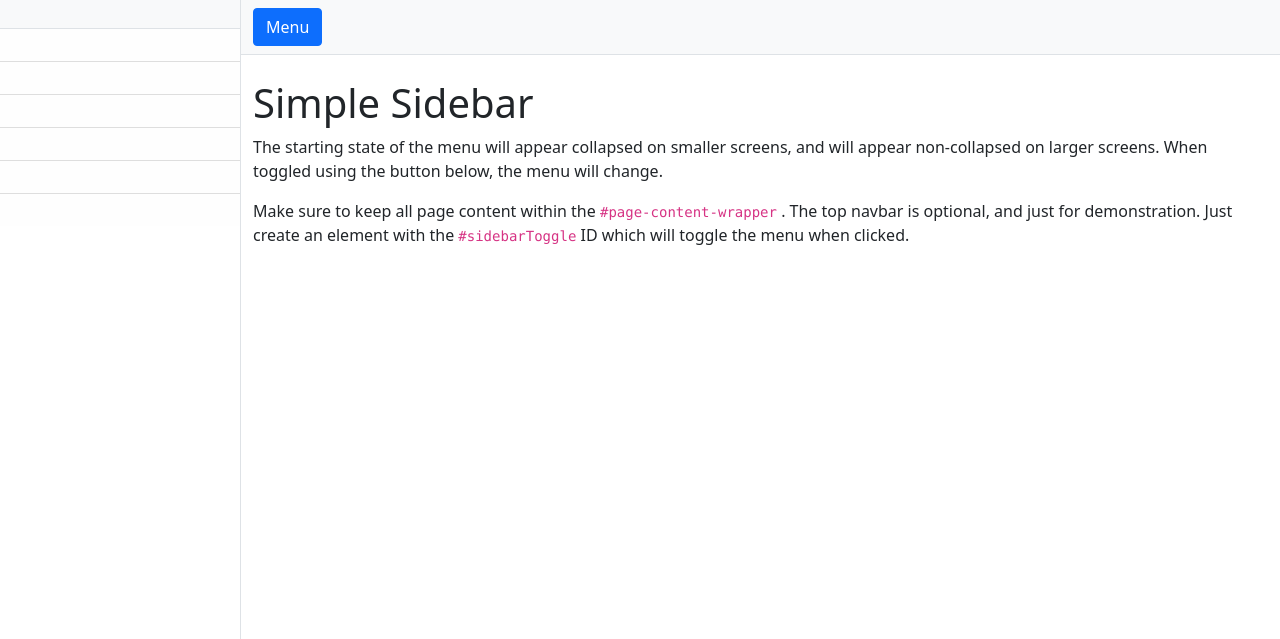
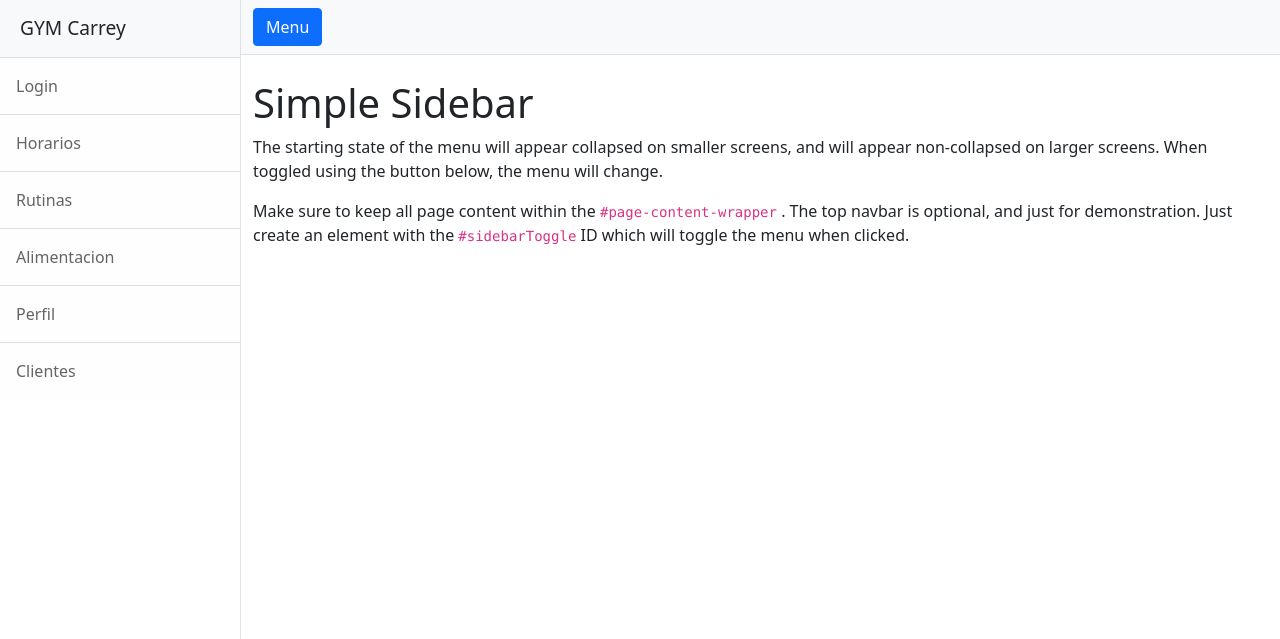
Before and after one commit to gabrielgarabedian/coderfinal, a Django app: page /rutina/ in a window 1280 px wide. Shown: the top 639 px of the page. Run offline with Django 4.2, Linux system fonts and the light colour scheme; the visitor is signed in with stand-in values (Sample User, id 1); data that the repository does not hold is empty; some libraries are stand-ins or nearby versions.

Commit message:
borre en models configuraciones, y las aplique como herencia en templates

```diff
--- /dev/null
+++ b/rutina/templates/rutina/horarios.html
@@ -0,0 +1,6 @@
+{% extends 'rutina/index.html' %}
+{% block titulo %}
+
+Horarios
+
+{% endblock titulo %}
--- a/rutina/templates/rutina/index.html
+++ b/rutina/templates/rutina/index.html
@@ -6,7 +6,7 @@
         <meta name="viewport" content="width=device-width, initial-scale=1, shrink-to-fit=no" />
         <meta name="description" content="" />
         <meta name="author" content="" />
-        <title>Aplicacion Gimnasio - Proyecto Final Coder house</title>
+        <title>{% block titulo %} Gym Carrey - Proyecto final{% endblock titulo%}</title>
         <!-- Favicon-->
         <link rel="icon" type="image/x-icon" href="assets/favicon.ico" />
         <!-- Core theme CSS (includes Bootstrap)-->
@@ -15,17 +15,19 @@
     <body>
         <div class="d-flex" id="wrapper">
             <!-- Sidebar-->
+            {% block menu %}
             <div class="border-end bg-white" id="sidebar-wrapper">
-                <div class="sidebar-heading border-bottom bg-light">{{configuracion.nombre_del_lugar}}</div>
+                <div class="sidebar-heading border-bottom bg-light">{% block nombre_del_lugar %} GYM Carrey {% endblock nombre_del_lugar %}</div>
                 <div class="list-group list-group-flush">
-                    <a class="list-group-item list-group-item-action list-group-item-light p-3" href="#!">{{configuracion.boton_menu_1}}</a>
-                    <a class="list-group-item list-group-item-action list-group-item-light p-3" href="#!">{{configuracion.boton_menu_2}}</a>
-                    <a class="list-group-item list-group-item-action list-group-item-light p-3" href="#!">{{configuracion.boton_menu_3}}</a>
-                    <a class="list-group-item list-group-item-action list-group-item-light p-3" href="#!">{{configuracion.boton_menu_4}}</a>
-                    <a class="list-group-item list-group-item-action list-group-item-light p-3" href="#!">{{configuracion.boton_menu_5}}</a>
-                    <a class="list-group-item list-group-item-action list-group-item-light p-3" href="#!">{{configuracion.boton_menu_6}}</a>
+                    <a class="list-group-item list-group-item-action list-group-item-light p-3" href="#!">{% block boton_1 %} Login {% endblock boton_1 %}</a>
+                    <a class="list-group-item list-group-item-action list-group-item-light p-3" href="{% url 'horarios' %}">{% block boton_2 %} Horarios {% endblock boton_2 %}</a>
+                    <a class="list-group-item list-group-item-action list-group-item-light p-3" href="#!">{% block boton_3%} Rutinas {% endblock boton_3 %}</a>
+                    <a class="list-group-item list-group-item-action list-group-item-light p-3" href="#!">{% block boton_4 %} Alimentacion {% endblock boton_4 %}</a>
+                    <a class="list-group-item list-group-item-action list-group-item-light p-3" href="#!">{% block boton_5 %} Perfil {% endblock boton_5 %}</a>
+                    <a class="list-group-item list-group-item-action list-group-item-light p-3" href="#!">{% block boton_6 %} Clientes {% endblock boton_6 %}</a>
                 </div>
             </div>
+            {% endblock menu %}
             <!-- Page content wrapper-->
             <div id="page-content-wrapper">
                 <!-- Top navigation-->
@@ -45,6 +47,7 @@
                 </nav>
                 <!-- Page content-->
                 <div class="container-fluid">
+                    {% block contenido %}
                     <h1 class="mt-4">Simple Sidebar</h1>
                     <p>The starting state of the menu will appear collapsed on smaller screens, and will appear non-collapsed on larger screens. When toggled using the button below, the menu will change.</p>
                     <p>
@@ -57,6 +60,7 @@
                 </div>
             </div>
         </div>
+        {% endblock contenido %}
         <!-- Bootstrap core JS-->
         <script src="https://cdn.jsdelivr.net/npm/bootstrap@5.1.3/dist/js/bootstrap.bundle.min.js"></script>
         <!-- Core theme JS-->
--- a/rutina/urls.py
+++ b/rutina/urls.py
@@ -10,4 +10,5 @@ urlpatterns = [
      path('delete-rutina/<int:pk>/', DeleteRutina.as_view(), name= "delete-rutina"),
      path('detail-rutina/<int:pk>/', DetailRutina.as_view(), name= "detail-rutina"),
      path('update-rutina/<int:pk>/', UpdateRutina.as_view(), name="update-rutina"),
+     path('horarios/', horarios, name="horarios")
      ]
--- a/rutina/views.py
+++ b/rutina/views.py
@@ -9,7 +9,7 @@ from django.shortcuts import render
 from django.urls import reverse_lazy
 from rutina.models import Rutina, Configuracion
 
-#ef index(request):
+#def index(request):
 
     #return render(request, 'rutina/index.html')
 
@@ -55,3 +55,6 @@ class UpdateRutina(UpdateView):
     model=Rutina
     fields=['nombre_rutina', 'short_content', 'content']
     success_url = reverse_lazy("lista-de-rutina")
+
+def horarios(request):
+    return render(request, 'rutina/horarios.html')
```
Also changed, not shown: rutina/models.py (+0 -11 lines), rutina/migrations/0007_alter_configuracion_boton_cabecera_1_and_more.py (added), rutina/migrations/0008_remove_configuracion_boton_cabecera_1_and_more.py (added).
